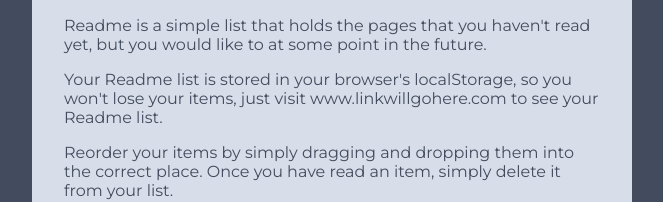
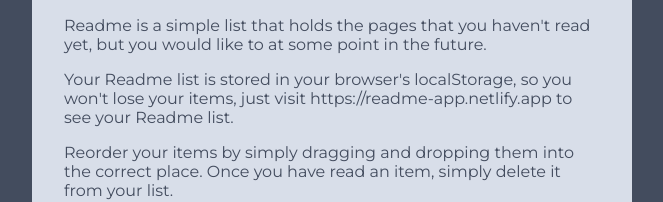
Before and after one commit to matt-harris/react-ts-myreadinglist, a React (Create React App) app: page / in a window 1280 px wide. Both pictures are taken after a click on the icon 888 px from the left and 46 px from the top of the page. Shown: the part 265-467 px from the top of the page, without its empty margins (308-971 px from the left). Built offline with nearby package versions, Linux system fonts and the light colour scheme.

Commit message:
Updated Readme url.

```diff
--- a/src/components/Header.tsx
+++ b/src/components/Header.tsx
@@ -103,7 +103,7 @@ const Header = (props: { isDarkMode: boolean; onClick: () => void }) => {
           </p>
           <p>
             Your Readme list is stored in your browser's localStorage, so you won't lose your items,
-            just visit www.linkwillgohere.com to see your Readme list.
+            just visit https://readme-app.netlify.app to see your Readme list.
           </p>
           <p>
             Reorder your items by simply dragging and dropping them into the correct place. Once you
```
